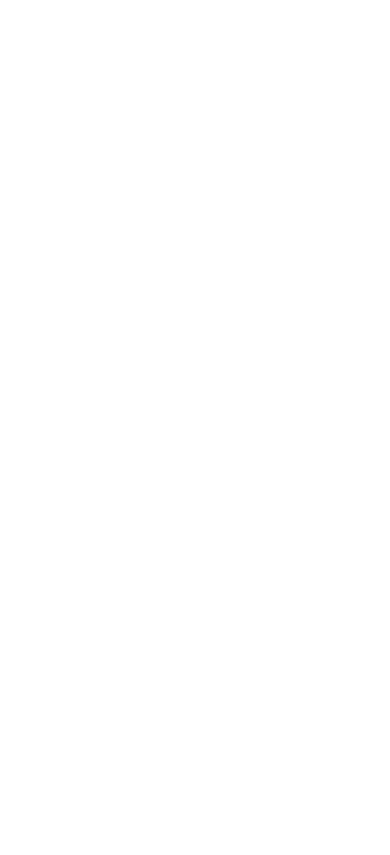
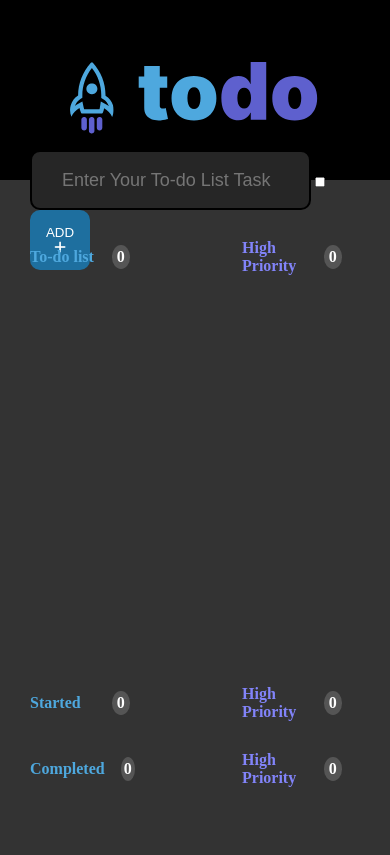
Before and after one commit to Karansayambar/To-do-List-App, a plain HTML site: page index.html in a window 390 px wide. Drawn offline with Linux system fonts and the light colour scheme.

Commit message:
code is added

```diff
--- a/index.html
+++ b/index.html
@@ -1,11 +1,67 @@
 <!DOCTYPE html>
 <html lang="en">
+
 <head>
     <meta charset="UTF-8">
     <meta name="viewport" content="width=device-width, initial-scale=1.0">
+    <link rel="stylesheet" href="./style.css">
+    <link rel="stylesheet" href="https://cdnjs.cloudflare.com/ajax/libs/font-awesome/6.5.1/css/all.min.css">
     <title>To-do List App</title>
 </head>
+
 <body>
+    <header>
+        <img src="./Accets/Logo.svg" alt="">
+    </header>
+    <section class="body">
+        <form class="header-form">
+            <label for="taskName"></label>
+            <input type="text" name="taskInput" id="taskInput" placeholder="Enter Your To-do List Task">
+            <input type="date" id="dueDate" name="dueDate" required>
+            <button type="button" onclick="addTask()">ADD <i class="fas fa-plus"></i></button>
+        </form>
+        <div class="container">
+            <div>
+                <div class="items">
+                    <div class="item">
+                        <p>To-do list</p>
+                        <p id="todo">0</p>
+                    </div>
+                    <div class="item">
+                        <p class="Priority">High Priority</p>
+                        <p>0</p>
+                    </div>
+                </div>
+                <div id="tasks">
 
+                </div>
+            </div>
+
+            <div>
+                <div class="items">
+                    <div class="item">
+                        <p>Started</p>
+                        <p id="taskStarted">0</p>
+                    </div>
+                    <div class="item">
+                        <p class="Priority">High Priority</p>
+                        <p>0</p>
+                    </div>
+                </div>
+                <div class="items">
+                    <div class="item">
+                        <p>Completed</p>
+                        <p id="taskComplete">0</p>
+                    </div>
+                    <div class="item">
+                        <p class="Priority">High Priority</p>
+                        <p>0</p>
+                    </div>
+                </div>
+            </div>
+        </div>
+    </section>
+    <script src="./script.js"></script>
 </body>
+
 </html>
--- a/script.js
+++ b/script.js
@@ -0,0 +1,40 @@
+    const tasks = document.getElementById("tasks");
+
+    let inc = 0;
+    let complete = 0;
+    function addTask(){
+        const taskInput = document.getElementById("taskInput");
+        const todo = document.getElementById("todo");
+        const dueDateInput = document.getElementById("dueDate");
+        const taskComplete = document.getElementById("taskComplete");
+        const taskStarted = document.getElementById("taskStarted");
+        const taskValue = taskInput.value;
+        const dueDate = dueDateInput.value;
+
+        if (taskValue.trim() !== "") {
+            const task = document.createElement("div");
+            task.className="task";
+            task.innerHTML = `
+                <input type="checkbox">
+                <p>${taskValue}</p>
+                <p><strong>Due Date:</strong> ${dueDate}</p>
+                <i class="fas fa-trash-alt" onclick="removeTask(this)"></i>
+            `;
+            tasks.appendChild(task);
+            inc++;
+            todo.innerText=inc;
+            taskStarted.innerText = inc;
+            taskInput.value = "";
+        }
+    }
+
+    function removeTask(element) {
+        tasks.removeChild(element.parentNode);
+        inc--;
+        todo.innerText = inc;
+        taskStarted.innerText = inc;
+        complete++;
+        taskComplete.innerText = complete;
+    }
+    document.addEventListener("DOMContentLoaded", function () {
+    });
--- a/style.css
+++ b/style.css
@@ -0,0 +1,176 @@
+*{
+    box-sizing: border-box;
+    margin: 0%;
+    padding: 0%;
+}
+
+:root{
+    --header-bg:black;
+    --bady-bg:rgba(51, 51, 51, 1);
+}
+
+header{
+    height: 180px;
+    width: 100%;
+    background-color: var(--header-bg);
+    display: flex;
+    align-items: center;
+    justify-content: center;
+}
+body{
+    position: relative;
+    width: 100%;
+}
+.body{
+    background-color: var(--bady-bg);
+    height: 75.3vh;
+    display: flex;
+    flex-direction: column;
+    margin: auto;
+}
+
+.header-form{
+    position: absolute;
+    top: 150px;
+    width: 50%;
+    left: 27%;
+}
+
+.header-form #taskInput{
+    height: 60px;
+    width: 80%;
+    background-color: rgba(38, 38, 38, 1);
+    border: 2px solid black;
+    border-radius: 10px;
+    padding: 0px 30px;
+    color: white;
+    font-size: 18px;
+}
+#dueDate{
+    width: 10px;
+    height: 10px;
+    left: 10px;
+}
+.header-form button{
+    height: 60px;
+    width: 10%;
+    background-color: rgba(30, 111, 159, 1);
+    border-radius: 10px;
+    border: none;
+    color: white;
+}
+
+.fa-calendar-days{
+    color: white;
+}
+.container{
+    position: relative;
+    top: -20px;
+    margin: auto;
+    color: white;
+}
+
+
+.container > div > .items{
+    padding-bottom: 30px;
+}
+
+.items{
+    display: flex;
+    width: 750px;
+    align-items: center;
+    justify-content: space-between;
+}
+
+.item{
+    display: flex;
+    gap: 1rem;
+    color: rgba(78, 168, 222, 1);
+    font-weight: 700;
+    width: 150px;
+    display: flex;
+    align-items: center;
+    justify-content: space-between;
+}
+
+.item > p:nth-child(2){
+    color: white;
+    background-color: rgba(217, 217, 217, 0.208);
+    text-align: center;
+    border-radius: 100%;
+    width: 25px;
+    padding: 3px;
+}
+.Priority{
+    color: rgba(130, 132, 250, 1);
+}
+#tasks{
+    height: 200px;
+    position: relative;
+    border-radius: 20px;
+    margin-bottom: 20px;
+    overflow-y: scroll;
+}
+#tasks::-webkit-scrollbar{
+    display: none;
+}
+.task{
+    display: flex;
+    align-items: center;
+    justify-content: space-between;
+    width: 700px;
+    padding:20px;
+    margin: 10px 0px;
+    height: 60px;
+    border-radius: 10px;
+    background-color: rgba(38, 38, 38, 1);
+}
+
+@media screen and (max-width:480px){
+    *{
+        width: 100%;
+    }
+    header{
+        width: 100%;
+    }
+    header > img{
+        height: 250px;
+        width: 250px;
+    }
+    .body{
+        width: 100%;
+        height: 80vh;
+    }
+    .header-form{
+        left: 30px;
+        width: 90%;
+    }
+    .header-form button{
+        width: 60px;
+    }
+    .items{
+        width: 80vw;
+    }
+    .item{
+        width: 100px;
+    }
+    #tasks{
+        width:90%;
+        margin: 20px;
+        height: 350px;
+        margin: 0 20px;
+    }
+    .task{
+        width: auto;
+    }
+
+    .container{
+        position: relative;
+        top: 10px;
+        margin: auto;
+    }
+    .container > div{
+        width: 90%;
+        margin: 30px;
+    }
+}
```
Also changed, not shown: Accets/Logo.svg (added).
